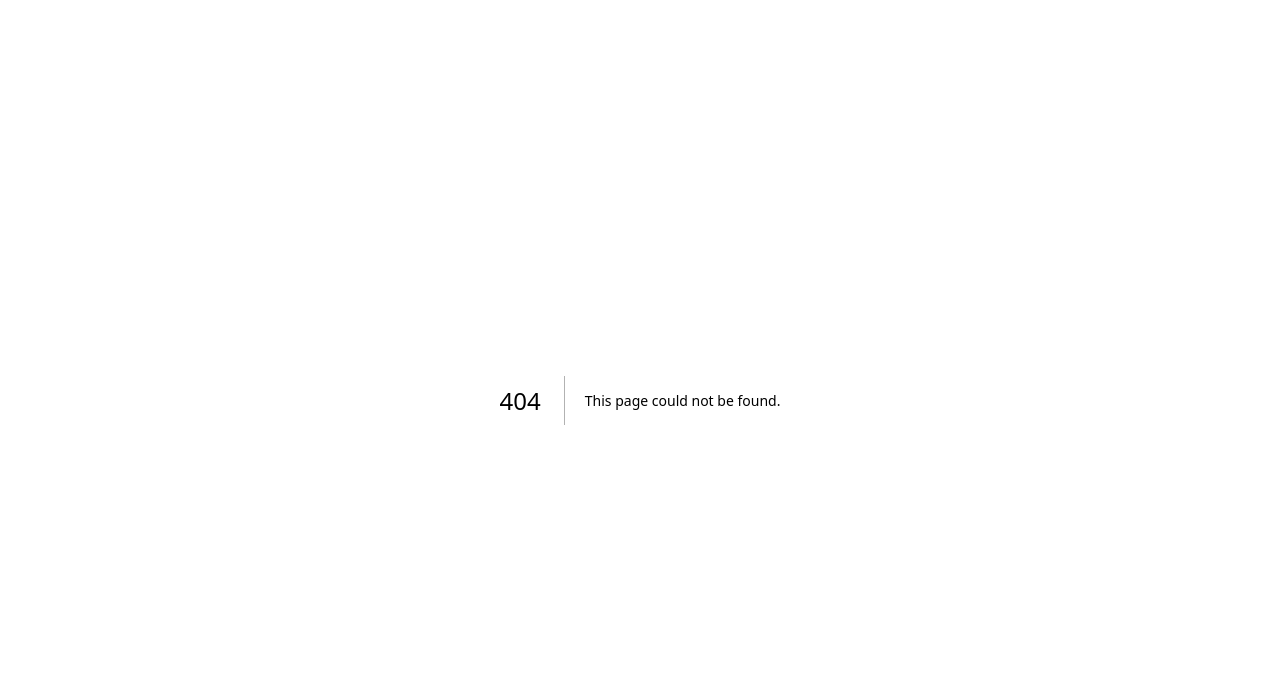
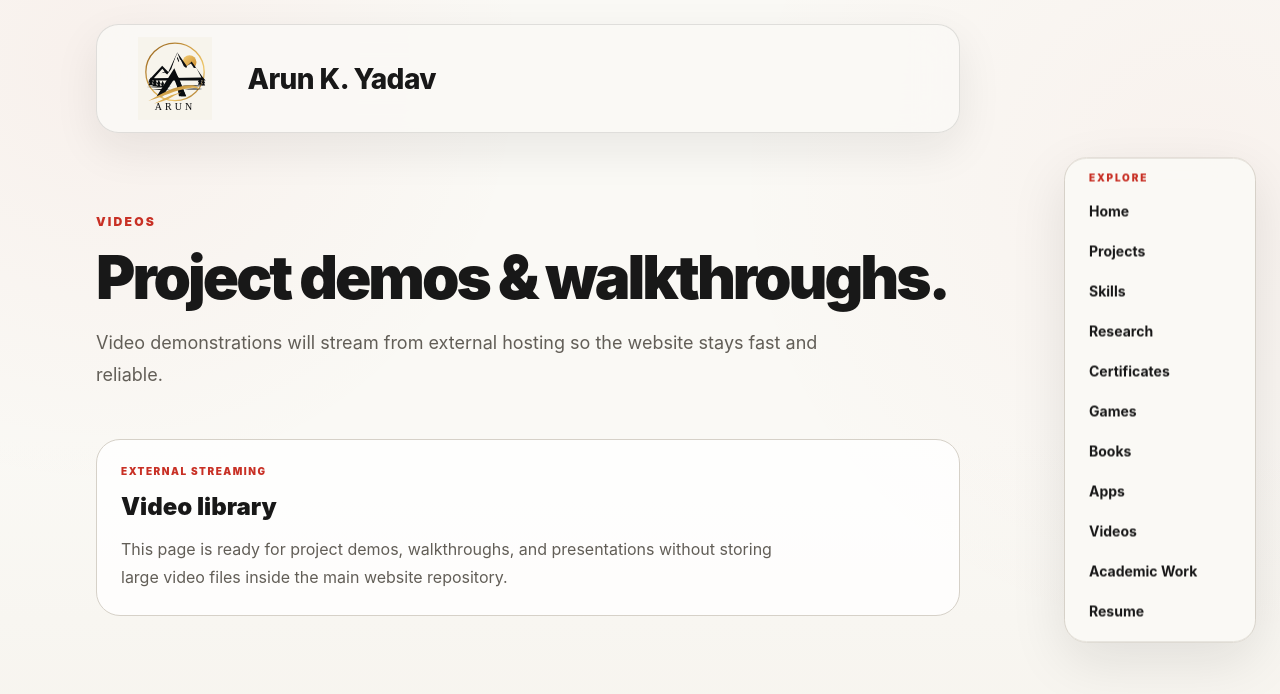
Before and after one commit to arunyadav-214/learning-website, a Next.js app: page /videos in a window 1280 px wide. Before the commit this address had no page. Shown: the top 694 px of the page. Built offline with nearby package versions, Linux system fonts and the light colour scheme.

Commit message:
Add dedicated videos page

```diff
--- /dev/null
+++ b/app/videos/page.tsx
@@ -0,0 +1,13 @@
+import PageShell from "../PageShell";
+
+export default function VideosPage() {
+  return (
+    <PageShell kicker="VIDEOS" title="Project demos & walkthroughs." intro="Video demonstrations will stream from external hosting so the website stays fast and reliable.">
+      <div className="rounded-[1.5rem] border border-black/10 bg-white/80 p-6">
+        <p className="text-[10px] font-black uppercase tracking-[0.15em] text-[#c83025]">External Streaming</p>
+        <h2 className="mt-3 text-2xl font-black">Video library</h2>
+        <p className="mt-3 max-w-2xl leading-7 text-muted-foreground">This page is ready for project demos, walkthroughs, and presentations without storing large video files inside the main website repository.</p>
+      </div>
+    </PageShell>
+  );
+}
```
